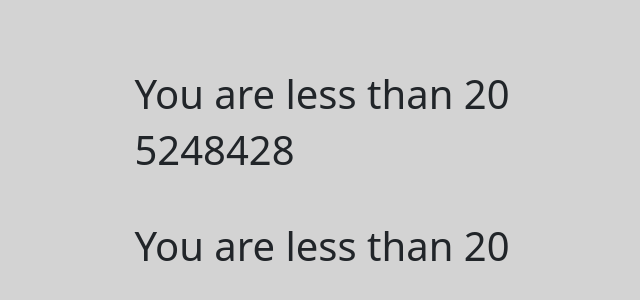
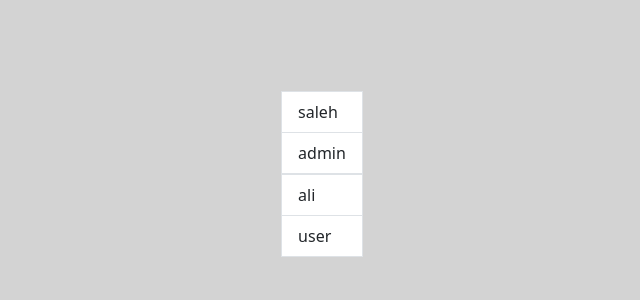
Before and after one commit to Tuwaiq-Academy-Training/React-Day01, a React (Create React App) app: page / in a window 1280 px wide. Shown: the part 226-526 px from the top of the page, without its empty margins (318-958 px from the left). Built offline with nearby package versions, Linux system fonts and the light colour scheme.

Commit message:
finish the loop

```diff
--- a/src/App.tsx
+++ b/src/App.tsx
@@ -1,24 +1,58 @@
 import './app.css';
 
 const App = () => {
-  const age = 10;
+  // const numbers = [1, 2, 3, 4, 5, 5, 7];
 
-  const hardSum = 5125215 + 123213;
-  let res;
+  // const newNumbers: any[] = [];
 
-  if (age > 20) {
-    res = 'You are older than 20';
-  } else {
-    res = 'You are less than 20';
+  // for (let i = 0; i < numbers.length; i++) {
+  //   newNumbers.push(<li> {numbers[i]}</li>);
+  // }
+
+  interface IUser {
+    id: number;
+    username: string;
+    password: string;
+    role?: string;
   }
+
+  const users: IUser[] = [];
+
+  users.push({
+    id: 1,
+    username: 'saleh',
+    password: '123',
+    role: 'admin',
+  });
+
+  users.push({
+    id: 2,
+    username: 'ali',
+    password: '1234',
+    role: 'user',
+  });
+
+  console.log(users);
 
   return (
     <div className='App'>
-      <h1>{res}</h1>
-      <h1>{hardSum}</h1>
-      <h1 className='mt-5'>
-        {age > 20 ? 'You are older than 20' : 'You are less than 20'}
-      </h1>
+      {/* <ul> */}
+      {/* <h1>{newNumbers}</h1> */}
+      {/* {numbers.map((number, index) => {
+          return <li key={index}>{number}</li>;
+        })} */}
+      {/* </ul> */}
+
+      <ul className='list-group'>
+        {users.map((user) => {
+          return (
+            <div key={user.id}>
+              <li className='list-group-item'>{user.username}</li>
+              <li className='list-group-item'>{user.role}</li>
+            </div>
+          );
+        })}
+      </ul>
     </div>
   );
 };
```
